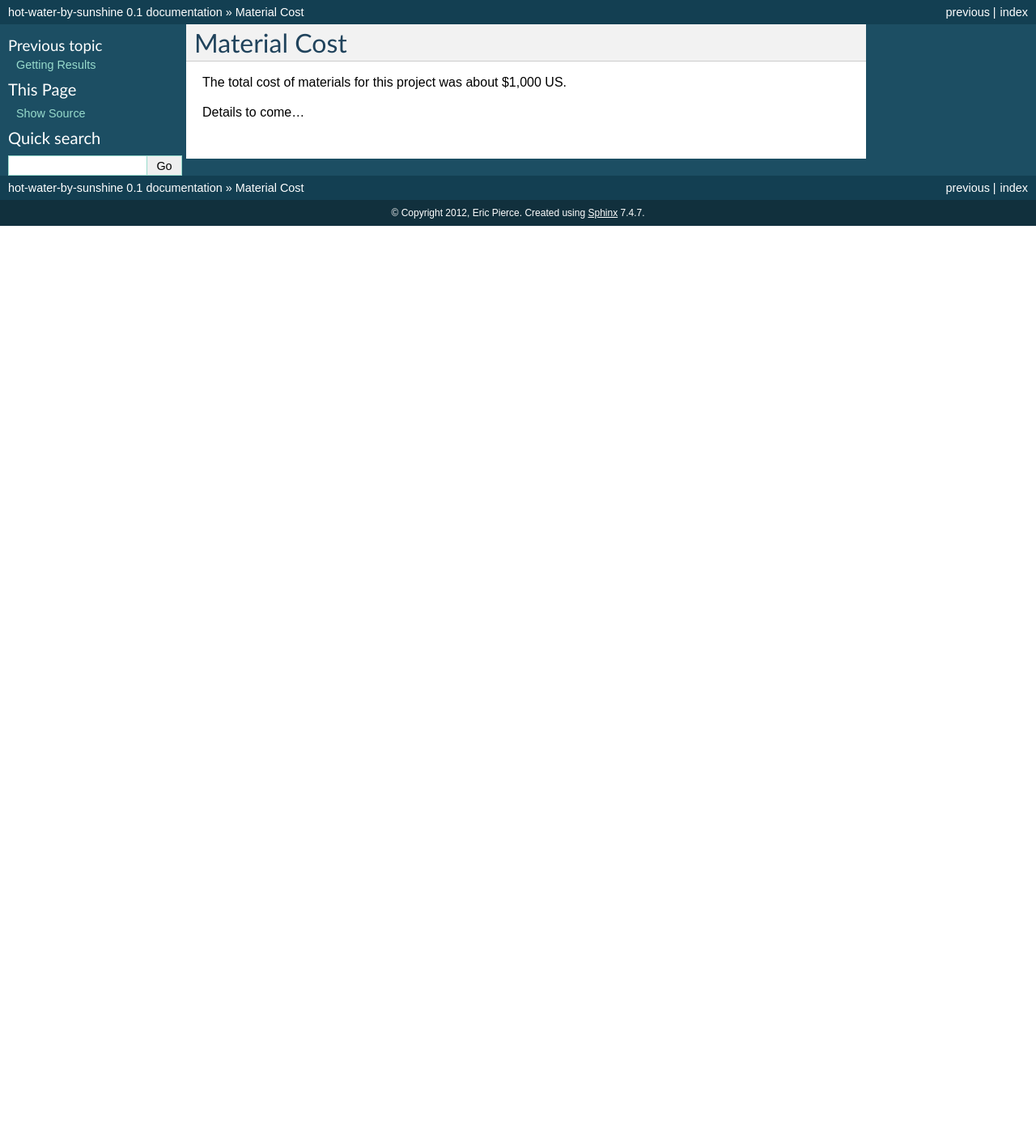
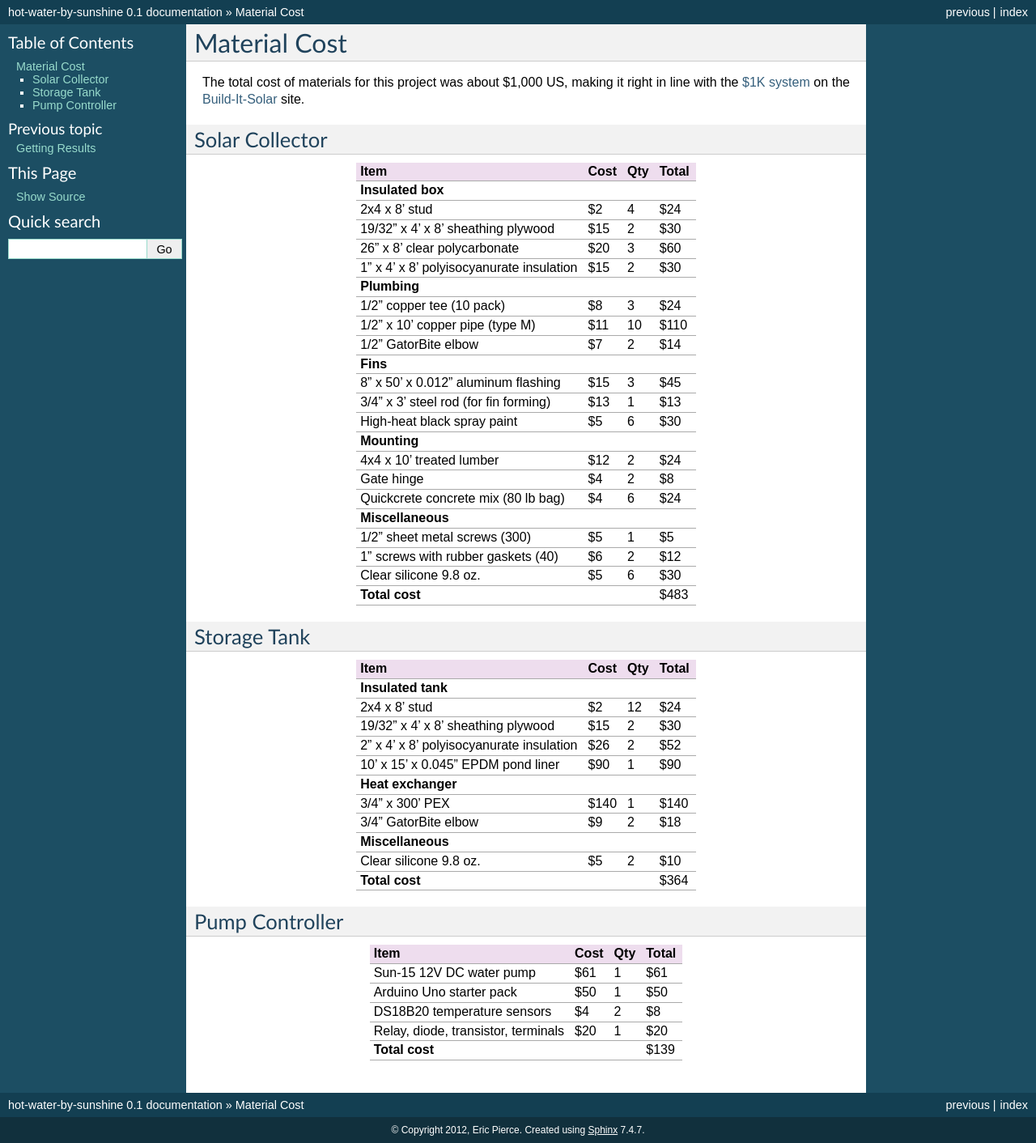
Before and after one commit to wapcaplet/hot-water-by-sunshine, a Sphinx documentation site: the page built from docs/cost.rst, in a window 1280 px wide. Shown: the whole page at 81% size. Built offline with Sphinx 7.4.7, drawn with Linux system fonts in a browser that asks for light colours; before the commit the page ends 900 px from its top, so only the background shows below that.

Commit message:
Fill in material costs

```diff
--- a/docs/cost.rst
+++ b/docs/cost.rst
@@ -1,6 +1,78 @@
 Material Cost
 =============
 
-The total cost of materials for this project was about $1,000 US.
+The total cost of materials for this project was about $1,000 US, making it
+right in line with the `$1K system`_ on the `Build-It-Solar`_ site.
 
-Details to come...
+.. _$1K system: http://www.builditsolar.com/Experimental/PEXColDHW/Overview.htm
+.. _Build-It-Solar: http://www.builditsolar.com/
+
+Solar Collector
+---------------
+
+======================================== ==== === =====
+Item                                     Cost Qty Total
+======================================== ==== === =====
+**Insulated box**
+-------------------------------------------------------
+2x4 x 8' stud                            $2   4   $24
+19/32" x 4' x 8' sheathing plywood       $15  2   $30
+26" x 8' clear polycarbonate             $20  3   $60
+1" x 4' x 8' polyisocyanurate insulation $15  2   $30
+**Plumbing**
+-------------------------------------------------------
+1/2" copper tee (10 pack)                $8   3   $24
+1/2" x 10' copper pipe (type M)          $11  10  $110
+1/2" GatorBite elbow                     $7   2   $14
+**Fins**
+-------------------------------------------------------
+8" x 50' x 0.012" aluminum flashing      $15  3   $45
+3/4" x 3' steel rod (for fin forming)    $13  1   $13
+High-heat black spray paint              $5   6   $30
+**Mounting**
+-------------------------------------------------------
+4x4 x 10' treated lumber                 $12  2   $24
+Gate hinge                               $4   2   $8
+Quickcrete concrete mix (80 lb bag)      $4   6   $24
+**Miscellaneous**
+-------------------------------------------------------
+1/2" sheet metal screws (300)            $5   1   $5
+1" screws with rubber gaskets (40)       $6   2   $12
+Clear silicone 9.8 oz.                   $5   6   $30
+**Total cost**                                    $483
+======================================== ==== === =====
+
+Storage Tank
+------------
+
+======================================== ==== === =====
+Item                                     Cost Qty Total
+======================================== ==== === =====
+**Insulated tank**
+-------------------------------------------------------
+2x4 x 8' stud                            $2   12  $24
+19/32" x 4' x 8' sheathing plywood       $15  2   $30
+2" x 4' x 8' polyisocyanurate insulation $26  2   $52
+10' x 15' x 0.045" EPDM pond liner       $90  1   $90
+**Heat exchanger**
+-------------------------------------------------------
+3/4" x 300' PEX                          $140 1   $140
+3/4" GatorBite elbow                     $9   2   $18
+**Miscellaneous**
+-------------------------------------------------------
+Clear silicone 9.8 oz.                   $5   2   $10
+**Total cost**                                    $364
+======================================== ==== === =====
+
+Pump Controller
+---------------
+
+======================================== ==== === =====
+Item                                     Cost Qty Total
+======================================== ==== === =====
+Sun-15 12V DC water pump                 $61  1   $61
+Arduino Uno starter pack                 $50  1   $50
+DS18B20 temperature sensors              $4   2   $8
+Relay, diode, transistor, terminals      $20  1   $20
+**Total cost**                                    $139
+======================================== ==== === =====
--- a/docs/index.rst
+++ b/docs/index.rst
@@ -24,7 +24,7 @@ learned, including photos of the work in progress as well as the final result.
 Contents:
 
 .. toctree::
-    :maxdepth: 2
+    :maxdepth: 1
 
     principles
     collector
--- a/docs/tank.rst
+++ b/docs/tank.rst
@@ -25,8 +25,8 @@ mind. Because I had a little extra plywood, I went ahead and increased it to
 around 150 gallons, figuring that it's easier to take out some of the water than
 to make the tank larger later.
 
-The tank is built from 2x4 lumber and 3/4" plywood. Inside that is 2 inches of
-polyiso insulation.
+The tank is built from 2x4 lumber and 19/32" plywood sheathing. Inside that is 2
+inches of polyiso insulation.
 
 .. image:: images/tank_with_insulation.jpg
 
```
